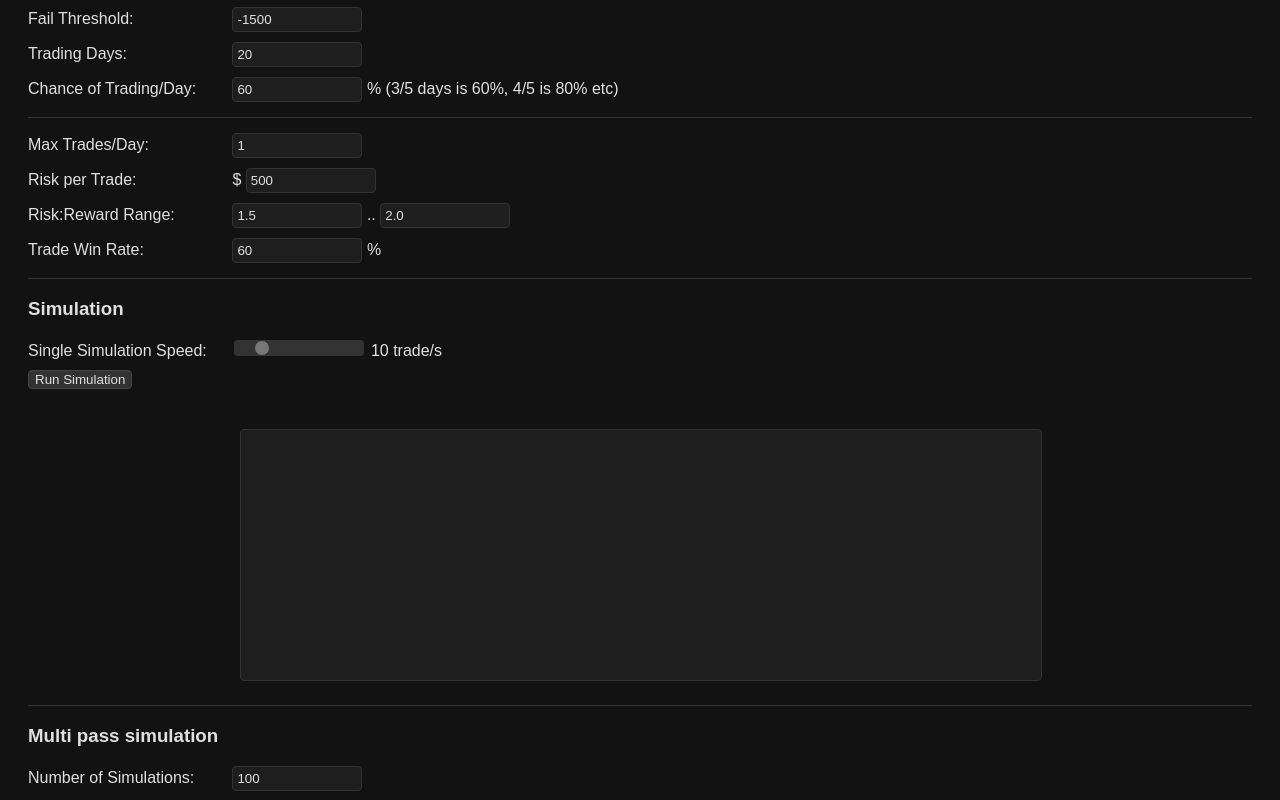
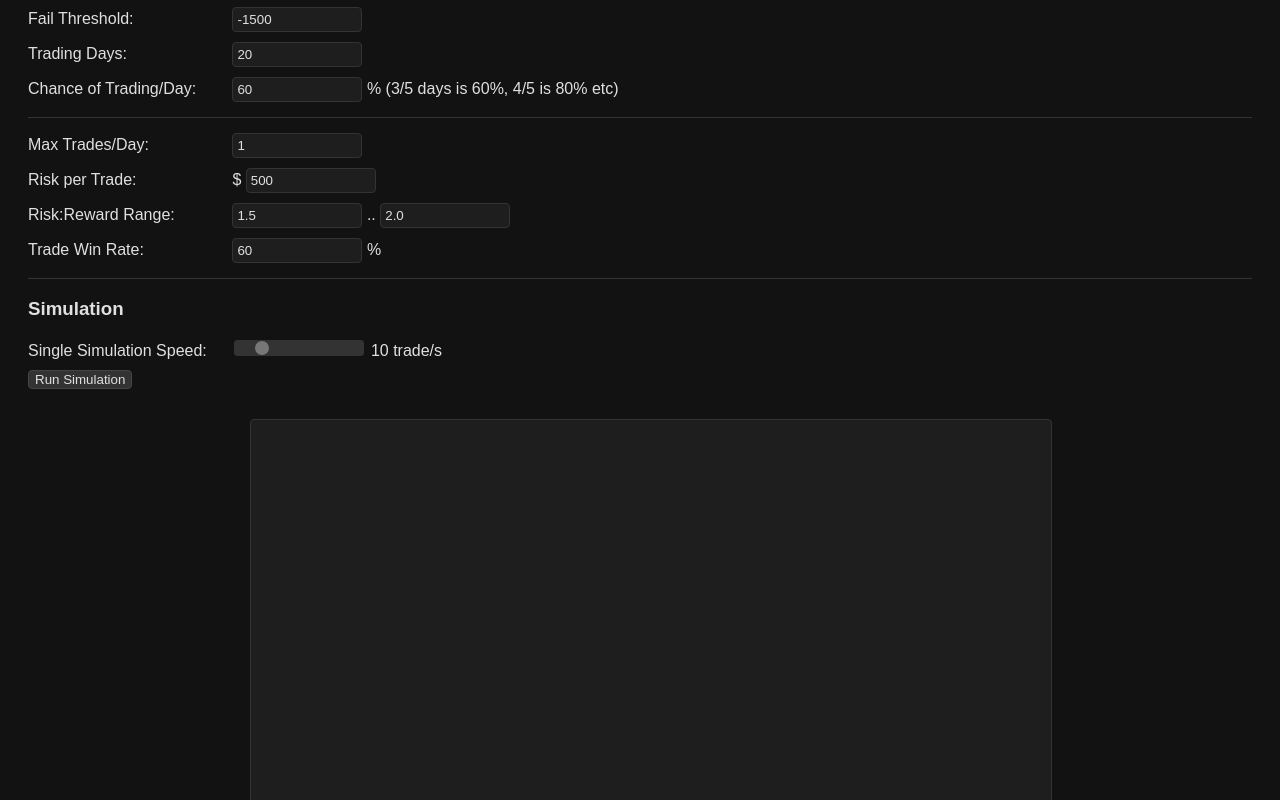
Before and after one commit to victornpb/trade, a plain HTML site: page index.html in a window 1280 px wide. Shown: the part 136-936 px from the top of the page. Drawn offline with nearby package versions, Linux system fonts and the light colour scheme.

Commit message:
Update index.html

```diff
--- a/index.html
+++ b/index.html
@@ -1,5 +1,6 @@
 <!DOCTYPE html>
 <html lang="en">
+
 <head>
 	<meta charset="UTF-8" />
 	<meta name="viewport" content="width=device-width, initial-scale=1.0" />
@@ -12,17 +13,21 @@
 			font-family: Arial, sans-serif;
 			padding: 20px;
 		}
+
 		h1 {
 			color: #ffffff;
 		}
+
 		.input-group {
 			margin-bottom: 10px;
 		}
+
 		label {
 			display: inline-block;
 			width: 200px;
 			color: #e0e0e0;
 		}
+
 		input[type="number"],
 		input[type="range"],
 		select {
@@ -33,12 +38,14 @@
 			padding: 4px;
 			border-radius: 4px;
 		}
+
 		input[type="range"] {
 			-webkit-appearance: none;
 			height: 6px;
 			background: #333;
 			border-radius: 3px;
 		}
+
 		input[type="range"]::-webkit-slider-thumb {
 			-webkit-appearance: none;
 			width: 14px;
@@ -47,6 +54,7 @@
 			border-radius: 50%;
 			cursor: pointer;
 		}
+
 		button {
 			background-color: #333;
 			color: #e0e0e0;
@@ -54,26 +62,31 @@
 			border-radius: 4px;
 			cursor: pointer;
 		}
+
 		button:disabled {
 			background-color: #2a2a2a;
 			color: #555;
 			cursor: not-allowed;
 		}
+
 		hr {
 			border: none;
 			height: 1px;
 			background-color: #333;
 			margin: 15px 0;
 		}
+
 		#summary,
 		#multiSummary {
 			margin-top: 20px;
 		}
+
 		#summary h1,
 		#multiSummary h1 {
 			margin: 0;
 			font-size: 20px;
 		}
+
 		#summary h2,
 		#multiSummary h2 {
 			margin: 5px 0 0 0;
@@ -81,11 +94,20 @@
 			font-weight: normal;
 			color: #cccccc;
 		}
-		#journal {
-			margin-top: 10px;
+
+		#simResult {
 			display: flex;
 			flex-wrap: wrap;
+			justify-content: center;
 		}
+
+		#journal {
+			margin: 10px;
+			display: flex;
+			flex-wrap: wrap;
+			max-width: 800px;
+		}
+
 		.journal-day {
 			border: 1px solid #333;
 			background-color: #1e1e1e;
@@ -97,39 +119,47 @@
 			transition: opacity 0.3s;
 			border-radius: 4px;
 		}
+
 		.journal-day h3 {
 			margin: 0 0 5px 0;
 			font-size: 14px;
 			color: #ffffff;
 		}
+
 		.journal-day ul {
 			margin: 0 0 5px 15px;
 			padding: 0;
 		}
+
 		.journal-day ul li {
 			list-style-type: disc;
 			margin-left: 5px;
 			color: #e0e0e0;
 		}
+
 		.journal-day .pnl {
 			font-weight: bold;
 			font-size: 13px;
 			color: #cccccc;
 		}
+
 		.canvas-container {
+			margin: 10px;
 			width: 100%;
 			max-width: 800px;
-			margin: 20px auto;
+			/* margin: 20px auto; */
 		}
+
 		canvas {
 			width: 100%;
-			height: 250px !important;
+			height: 400px !important;
 			background-color: #1e1e1e;
 			border: 1px solid #333;
 			border-radius: 4px;
 		}
 	</style>
 </head>
+
 <body>
 	<h1>Can you pass the challenge?</h1>
 	<div class="input-group">
@@ -176,9 +206,11 @@
 	</div>
 	<button id="runSim">Run Simulation</button>
 	<div id="summary"></div>
+	<div id="simResult">
 		<div id="journal"></div>
 		<div class="canvas-container">
 			<canvas id="balanceChart"></canvas>
+		</div>
 	</div>
 
 	<hr>
@@ -199,7 +231,9 @@
 	<div class="input-group">
 		<h3>Success optimizer</h3>
 		<p>
-    Run the simulation multiple times, plotting the success rate for multiple values of a single variable. All other variables are kept unchanged, so you can see how each variable affects your overall probability and so you can find the sweet spot of one parameter e.g.: Risk($).
+			Run the simulation multiple times, plotting the success rate for multiple values of a single variable. All
+			other variables are kept unchanged, so you can see how each variable affects your overall probability and so
+			you can find the sweet spot of one parameter e.g.: Risk($).
 		</p>
 		<label for="sweepVar">Sweep Variable:</label>
 		<select id="sweepVar">
@@ -688,4 +722,5 @@
 		});
 	</script>
 </body>
+
 </html>
```
Lines whose indentation alone changed are shown as unchanged.
